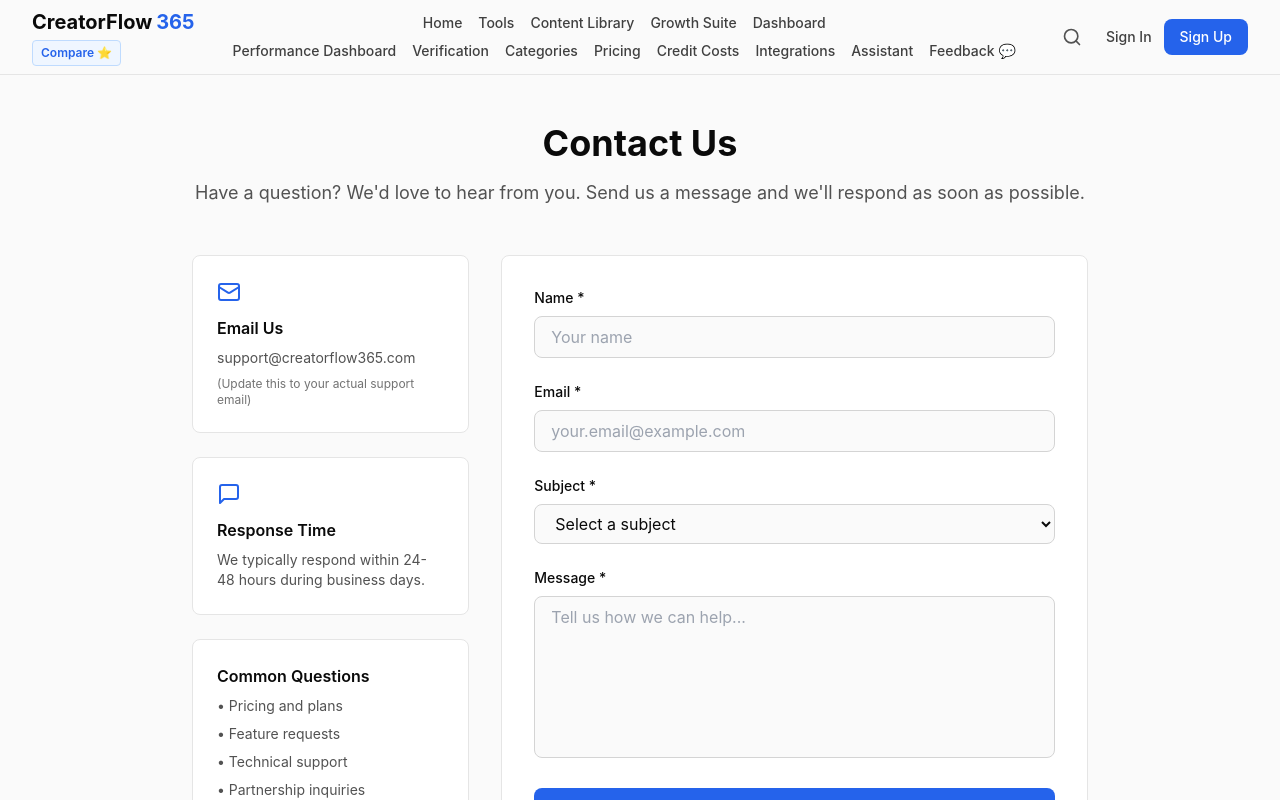
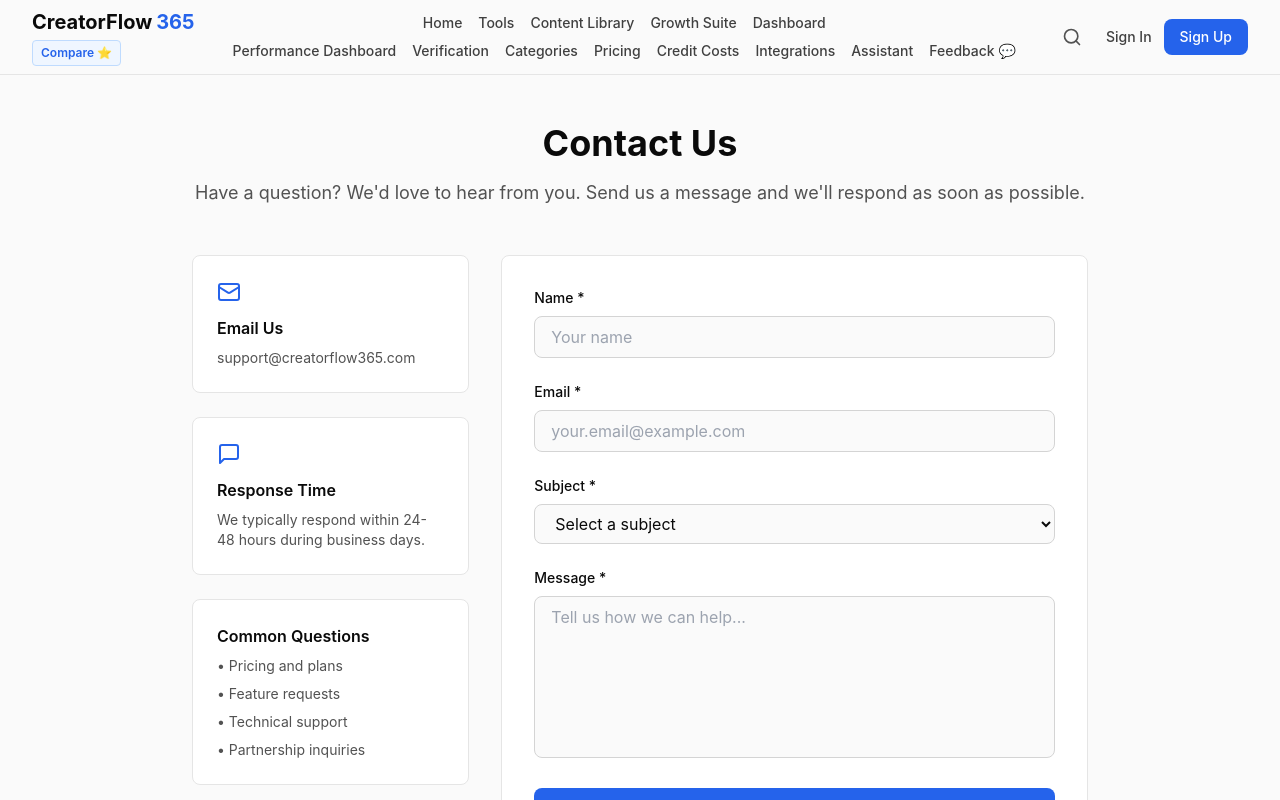
Before and after one commit to emasmela-dotcom/toolmarket365.com, a Next.js app: page /contact in a window 1280 px wide. Shown: the top 800 px of the page. Built offline with nearby package versions, Linux system fonts and the light colour scheme; no server answers.

Commit message:
Update project status: domain, support email, contact page; add SUPPORT_EMAIL_SETUP.md

```diff
--- a/app/contact/page.tsx
+++ b/app/contact/page.tsx
@@ -90,9 +90,6 @@ function ContactForm() {
                   <a href="mailto:support@creatorflow365.com" className="hover:text-accent-600 transition-colors">
                     support@creatorflow365.com
                   </a>
-                </p>
-                <p className="text-xs text-mono-500 dark:text-mono-500 mt-2">
-                  (Update this to your actual support email)
                 </p>
               </div>
 
```
Also changed, not shown: 2 other files (tests, documents, lock files or other folders).
